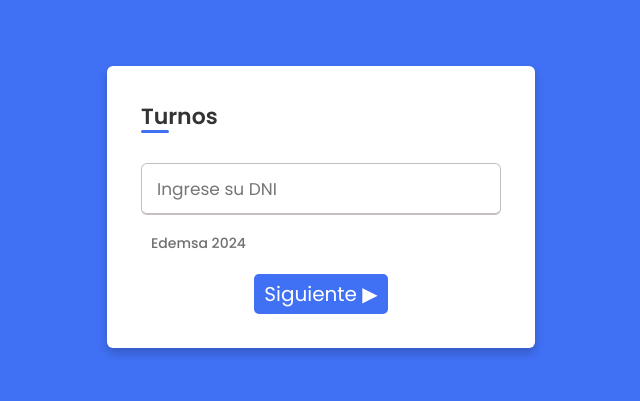
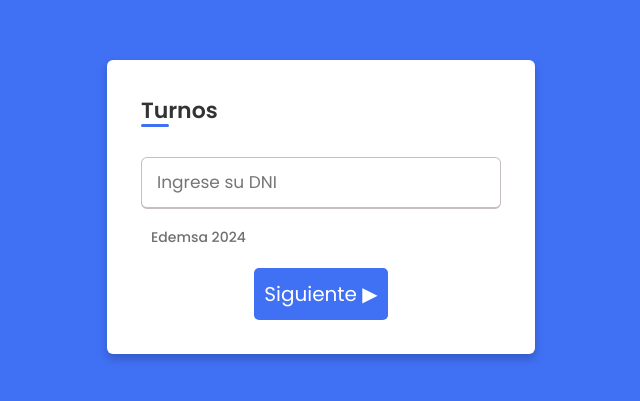
Before and after one commit to JoaSanchezEdemsa/TurneroEdemsa-Tablet, a React (Create React App) app: page /paso1 in a window 1280 px wide. Shown: the part 193-594 px from the top of the page, without its empty margins (319-959 px from the left). Built offline with nearby package versions, Linux system fonts and the light colour scheme.

Commit message:
Terminado

```diff
--- a/src/style/styles.css
+++ b/src/style/styles.css
@@ -151,8 +151,10 @@ form .input-box select.dropdown:valid {
   display: flex;
   justify-content: center;
   margin-top: 20px;
+  align-items: center;
 }
 .nav-button {
+  height: 52.5px;
   font-size: 20px;
   color: #fff;
   background-color: #4070f4;
```
